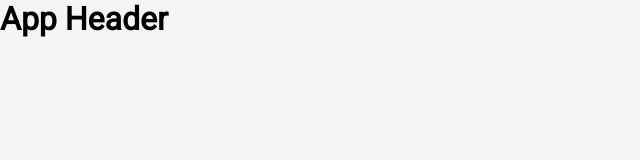
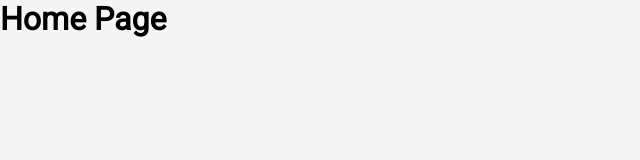
Before and after one commit to sunitdev/sunitdev.github.io, a React app: page / in a window 1280 px wide. Shown: the top 160 px of the page, without its empty margins (0-640 px from the left). Built offline with nearby package versions, Linux system fonts and the light colour scheme.

Commit message:
Added react router

```diff
--- a/index.html
+++ b/index.html
@@ -23,6 +23,6 @@
 
     <body>
         <div id="app"></div>
-    <script type="text/javascript" src="dist/1.app.2845c849bb8ff690f70d.js"></script><script type="text/javascript" src="dist/app.2845c849bb8ff690f70d.js"></script></body>
+    <script type="text/javascript" src="dist/1.app.6656778d218c2b2e38dd.js"></script><script type="text/javascript" src="dist/app.6656778d218c2b2e38dd.js"></script></body>
 
 </html>
--- a/package.json
+++ b/package.json
@@ -31,9 +31,11 @@
   "dependencies": {
     "@types/react": "^16.8.22",
     "@types/react-dom": "^16.8.4",
+    "@types/react-router-dom": "^4.3.4",
     "@types/styled-components": "^4.1.16",
     "react": "^16.8.6",
     "react-dom": "^16.8.6",
+    "react-router-dom": "^5.0.1",
     "styled-components": "^4.3.2"
   }
 }
--- a/src/App.tsx
+++ b/src/App.tsx
@@ -4,6 +4,7 @@ import { ThemeProvider } from 'styled-components';
 
 import { AppTheme } from './styles/theme';
 import { GlobalStyle } from './styles/GlobalStyle';
+import { AppRouter } from './AppRouter';
 
 const App = () => (
 
@@ -11,7 +12,9 @@ const App = () => (
 
         <React.Fragment>
             <GlobalStyle/>
-            <h1>App Header</h1>
+
+            <AppRouter/>
+
         </React.Fragment>
 
     </ThemeProvider>
--- /dev/null
+++ b/src/AppRouter.tsx
@@ -0,0 +1,15 @@
+import * as React from 'react';
+
+import { HashRouter as Router, Route } from 'react-router-dom';
+
+import { HomePage } from './components/pages/HomePage';
+import { ProjectPage } from './components/pages/ProjectPage';
+
+const AppRouter = () => (
+    <Router>
+        <Route path="/" exact component={HomePage}/>
+        <Route path="/projects/" component={ProjectPage}/>
+    </Router>
+);
+
+export { AppRouter }
--- /dev/null
+++ b/src/components/pages/HomePage/HomePage.tsx
@@ -0,0 +1,7 @@
+import * as React from 'react';
+
+const HomePage = () => (
+    <h1>Home Page</h1>
+);
+
+export { HomePage }
--- /dev/null
+++ b/src/components/pages/HomePage/index.ts
@@ -0,0 +1 @@
+export { HomePage } from './HomePage';
--- /dev/null
+++ b/src/components/pages/ProjectPage/ProjectPage.tsx
@@ -0,0 +1,7 @@
+import * as React from 'react';
+
+const ProjectPage = () => (
+    <h1>Project Page</h1>
+);
+
+export { ProjectPage }
--- /dev/null
+++ b/src/components/pages/ProjectPage/index.ts
@@ -0,0 +1 @@
+export { ProjectPage } from './ProjectPage';
```
Also changed, not shown: 1 other file (tests, documents, lock files or other folders).
